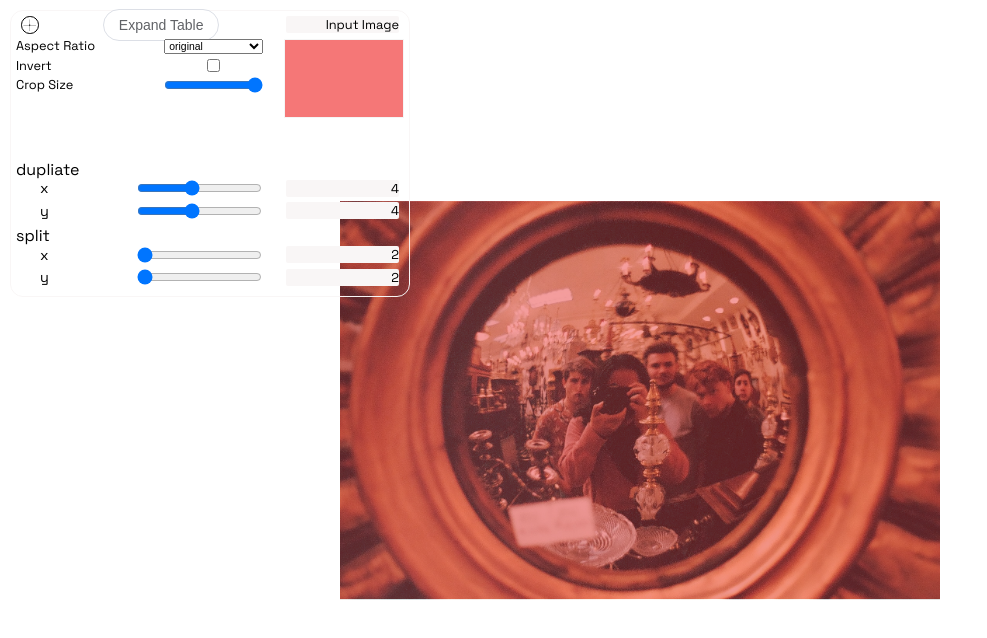
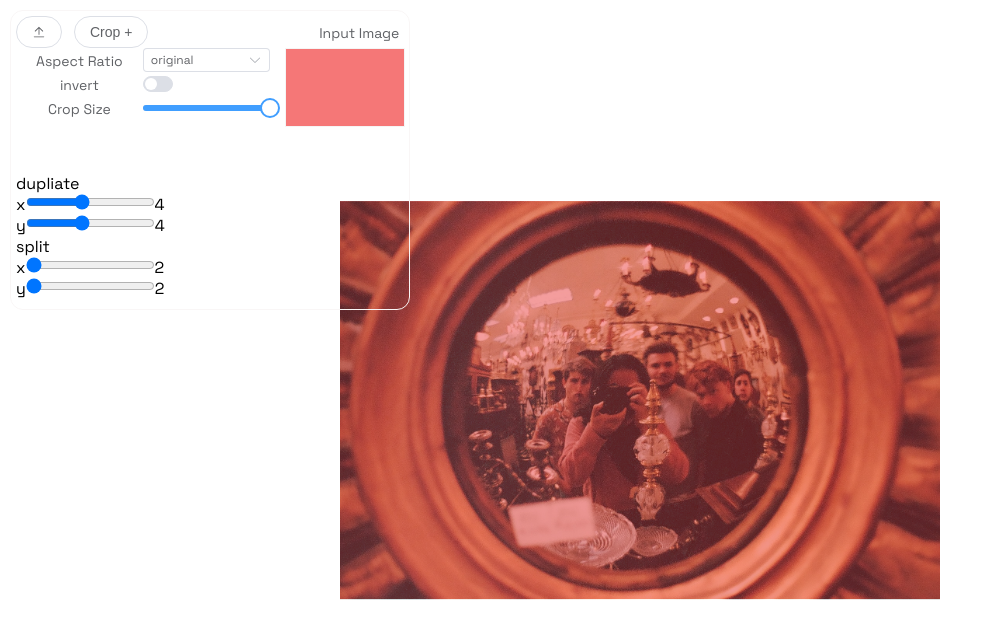
Before and after one commit to kefoto/ftostrip, a Vue app: page / in a window 1280 px wide. Shown: the top 638 px of the page, without its empty margins (0-987 px from the left). Built offline with nearby package versions, Linux system fonts and the light colour scheme.

Commit message:
change format to element plus, wip

```diff
--- a/package.json
+++ b/package.json
@@ -8,6 +8,7 @@
     "lint": "vue-cli-service lint"
   },
   "dependencies": {
+    "@element-plus/icons-vue": "^2.3.1",
     "core-js": "^3.8.3",
     "cropperjs": "^1.6.2",
     "element-plus": "^2.7.6",
--- a/src/components/TogglesInput.vue
+++ b/src/components/TogglesInput.vue
@@ -3,40 +3,94 @@
     <div id="menu">
       <div id="about_img" class="container">
         <div class="normal-input">
-          <input
+          <el-row :gutter="10">
+            <el-col :span="18" style="display: flex"
+              ><input
                 id="image-drop"
                 type="file"
                 ref="myFiles"
                 @change="previewFiles"
               />
-          <div for="image-drop" @click="onPickFile" class="img-drop-button">
-            <img src="../assets/+.svg" alt="" />
+              <el-button
+                round
+                @click="onPickFile"
+                style="justify-content: center"
+              >
+                <el-icon :size="size" :color="color">
+                  <Upload />
+                </el-icon>
+                <!-- <el-icon><Upload /></el-icon> -->
+                <!-- <el-icon class="el-icon--right"><Upload /></el-icon> -->
+              </el-button>
+
+              <el-button round @click="toggleTable">{{
+                tableExpanded ? "Crop -" : "Crop +"
+              }}</el-button></el-col
+            >
+            <!-- style="background-color: red;" -->
+            <el-col :span="6" class="text">
+              <el-text class="text">{{ fileName }}</el-text>
+              <!-- <span class="display-input"></span> -->
+            </el-col>
+          </el-row>
+
+          <el-row :gutter="15" id="expand_table">
+            <el-col :span="16">
+              <el-row>
+                <el-col :span="12" class="text">
+                  <el-text class="text" for="ratio">Aspect Ratio</el-text>
+                </el-col>
+                <el-col :span="12">
+                  <el-select
+                    v-model="selectedWord"
+                    size="small"
+                  >
+                    <el-option
+                      v-for="word in words"
+                      :key="word"
+                      :value="word"
+                    />
+                  </el-select>
+                </el-col>
+              </el-row>
+              <el-row>
+                <el-col :span="12" class="text">
+                  <el-text class="text" for="invert_rotate">invert</el-text>
+                </el-col>
+                <el-col :span="12">
+                  <el-switch v-model="inverted" size="small" />
+                </el-col>
+              </el-row>
+              <el-row>
+                <el-col :span="12" class="text">
+                  <el-text class="text" for="invert_rotate">Crop Size</el-text>
+                </el-col>
+                <el-col :span="12">
+                  <el-slider size="small" placement="left" id="crop-boost" v-model="crop_boost" :min="3" :max="10"/>
+                </el-col>
+              </el-row>
+            </el-col>
+            <!-- style="background-color:red;" -->
+            <el-col :span="8">
+              <CropPreview
+                :cropSize="parseFloat(processedWord)"
+                :inputSize="parseFloat(input_aspec)"
+                :isInverted="inverted"
+                :scale="parseFloat(crop_boost)"
+                id="cPreview"
+              ></CropPreview>
+            </el-col>
+          </el-row>
+          <!-- <button >Input Image</button> -->
         </div>
-          <el-button round @click="toggleTable">{{ tableExpanded ? 'Collapse Table' : 'Expand Table' }}</el-button>
-          <!-- <button >Input Image</button> -->
-          <span class="display-input">{{ fileName }}</span>
-        </div>
-
 
         <div id="for_crop_img">
           <div class="sub_section">
-            <div class="small-input">
-              <label for="ratio">Aspect Ratio</label>
-              <select id="ratio" v-model="selectedWord">
-                <option v-for="word in words" :key="word" :value="word">
-                  <!-- TODO: this index is a issue -->
-                  {{ word }}
-                </option>
-              </select>
+            <!-- <div class="small-input">
+
             </div>
             <div class="small-input">
-              <label for="invert_rotate">Invert</label>
-              <input
-                type="checkbox"
-                name="invert_rotate"
-                id="invert_rotate"
-                v-model="inverted"
-              />
+
             </div>
             <div class="small-input">
               <label for="crop-boost">Crop Size</label>
@@ -48,20 +102,20 @@
                 value="10"
                 v-model="crop_boost"
               />
+            </div> -->
           </div>
-          </div>
-          <CropPreview
+          <!-- <CropPreview
             :cropSize="parseFloat(processedWord)"
             :inputSize="parseFloat(input_aspec)"
             :isInverted="inverted"
             :scale="parseFloat(crop_boost)"
             id="cPreview"
-          ></CropPreview>
+          ></CropPreview> -->
         </div>
       </div>
       <!-- <el-divider content-position="left">edit</el-divider> -->
       <div id="basic" class="container">
-        <p> dupliate</p>
+        <p>dupliate</p>
         <div class="normal-input">
           <label for="divisions">x</label>
           <input
@@ -123,12 +177,16 @@
 <script>
 import eventBus from "../util/eventBus";
 import CropPreview from "./crop/CropPreview.vue";
+// import 'element-plus/lib/theme-chalk/index.css';
+// import PlusIcon from  './icons/PlusIcon.vue';
+// import { Upload } from '@element-plus/icons-vue';
 
 export default {
   name: "TogglesInput",
 
   components: {
     CropPreview,
+    // PlusIcon,
   },
 
   data() {
@@ -174,10 +232,8 @@ export default {
     onPickFile() {
       this.$refs.myFiles.click();
     },
+
     previewFiles(event) {
-      // this.fileName =
-
-      // this.$refs.form.reset();
       const file = event.target.files[0];
       if (file) {
         this.fileName = this.limitNameLength(file.name, 10);
@@ -270,115 +326,115 @@ export default {
 }
 
 .container {
-  position: relative;
-  // height: auto;
-  width: 100%;
+  //   position: relative;
+  //   // height: auto;
+  //   width: 100%;
 
-  // margin-bottom: 0;
+  //   // margin-bottom: 0;
 
-  .normal-input {
-    position: relative;
-    display: flex;
-    // margin-left: 5px;
-    width: 100%;
-    height: 1.1rem;
-    justify-content: space-between;
-    align-items: center;
-    margin-bottom: 5px;
-    padding: 0 5px;
-    // background-color: red;
+  //   .normal-input {
+  //     position: relative;
+  //     display: flex;
+  //     // margin-left: 5px;
+  //     width: 100%;
+  //     height: 1.1rem;
+  //     justify-content: space-between;
+  //     align-items: center;
+  //     margin-bottom: 5px;
+  //     padding: 0 5px;
+  //     // background-color: red;
 
-    &:last-of-type {
-      margin-bottom: 0; // Remove margin-bottom for the first input (image drop)
-    }
+  //     &:last-of-type {
+  //       margin-bottom: 0; // Remove margin-bottom for the first input (image drop)
+  //     }
 
-    > label {
-      width: 25%;
-      text-align: center;
-      display: inherit;
-      font-size: 0.9rem;
-      user-select: none;
-      align-items: center;
-      padding-left: 5%;
-    }
+  //     > label {
+  //       width: 25%;
+  //       text-align: center;
+  //       display: inherit;
+  //       font-size: 0.9rem;
+  //       user-select: none;
+  //       align-items: center;
+  //       padding-left: 5%;
+  //     }
 
-    input[type="file"] {
-      display: none;
-    }
+  //     input[type="file"] {
+  //       display: none;
+  //     }
 
-    input {
-      position: relative;
-      width: 33%;
-      display: flex;
-      align-items: center;
-      // margin-left: auto;
-      margin: 0 auto;
-    }
+  //     input {
+  //       position: relative;
+  //       width: 33%;
+  //       display: flex;
+  //       align-items: center;
+  //       // margin-left: auto;
+  //       margin: 0 auto;
+  //     }
 
-    select {
-      position: relative;
-      width: 30%;
-      //   right:0;
-      display: flex;
-      align-items: center;
-      // margin-left: auto;
-      margin-left: auto;
-    }
+  //     select {
+  //       position: relative;
+  //       width: 30%;
+  //       //   right:0;
+  //       display: flex;
+  //       align-items: center;
+  //       // margin-left: auto;
+  //       margin-left: auto;
+  //     }
 
-    .display-input {
-      background-color: #f9f6f6;
-      width: 30%;
-      margin-left: 0.5%;
-      // margin: 0 10px;
-      user-select: none;
-      text-align: right;
-      font-size: 0.8rem;
-      border-radius: 2px;
-    }
+  //     .display-input {
+  //       background-color: #f9f6f6;
+  //       width: 30%;
+  //       margin-left: 0.5%;
+  //       // margin: 0 10px;
+  //       user-select: none;
+  //       text-align: right;
+  //       font-size: 0.8rem;
+  //       border-radius: 2px;
+  //     }
 
-    .img-drop-button {
-      position: relative;
-      // background-color: red;
-      width: auto;
-      height: 100%;
-      border: 0.7px solid black;
-      border-radius: 50%;
-      transition: all 0.3s ease;
+  //     .img-drop-button {
+  //       position: relative;
+  //       // background-color: red;
+  //       width: auto;
+  //       height: 100%;
+  //       border: 0.7px solid black;
+  //       border-radius: 50%;
+  //       transition: all 0.3s ease;
 
-      &:hover {
-        // transform: invert(100%);
-        background-color: black;
+  //       &:hover {
+  //         // transform: invert(100%);
+  //         background-color: black;
 
-        img {
-          filter: invert(1);
-        }
-      }
-      img {
-        // transform: scale(0.9);
-        position: relative;
-        height: 100%;
-        width: auto;
-        padding: 10%;
-        transition: all 0.3s ease;
-      }
-    }
-  }
-}
+  //         img {
+  //           filter: invert(1);
+  //         }
+  //       }
+  //       img {
+  //         // transform: scale(0.9);
+  //         position: relative;
+  //         height: 100%;
+  //         width: auto;
+  //         padding: 10%;
+  //         transition: all 0.3s ease;
+  //       }
+  //     }
+  //   }
+  // }
 
-#for_crop_img {
-  width: 100%;
-  height: 110px;
-  display: flex;
-  align-content: space-between;
-  // position: ;
-  .sub_section {
-    // background-color: red;
-    // margin-top:auto;
-    // font-size: 0.5rem;
-    height: 100%;
-    width: 65%;
-    margin-right: auto;
-  }
+  // #for_crop_img {
+  //   width: 100%;
+  //   height: 110px;
+  //   display: flex;
+  //   align-content: space-between;
+  //   // position: ;
+  //   .sub_section {
+  //     // background-color: red;
+  //     // margin-top:auto;
+  //     // font-size: 0.5rem;
+  //     height: 100%;
+  //     width: 65%;
+  //     margin-right: auto;
+  //   }
 
   #cPreview {
     width: 120px;
@@ -389,109 +445,142 @@ export default {
     margin: auto 0;
   }
 
-  margin-bottom: 10px;
-}
-// CropPreview {
+  //   margin-bottom: 10px;
+  // }
+  // // CropPreview {
+  // //   position: relative;
+  // //   display: flex;
+  // //   width: 33%;
+  // //   // background-color: red;
+  // // }
+  // .small-input {
+  //   // background-color:
   //   position: relative;
   //   display: flex;
-//   width: 33%;
-//   // background-color: red;
-// }
-.small-input {
-  // background-color:
+  //   // margin-left: 5px;
+  //   width: 100%;
+  //   height: 0.9rem;
+  //   font-size: 1rem;
+  //   justify-content: space-between;
+
+  //   margin-bottom: 5px;
+  //   padding-right: 5px;
+
+  //   .img-drop {
+  //     height: 1.4rem !important;
+  //   }
+
+  //   &:last-of-type {
+  //     margin-bottom: 0; // Remove margin-bottom for the first input (image drop)
+  //   }
+
+  //   > label {
+  //     width: 60%;
+  //     text-align: center;
+  //     display: inherit;
+  //     font-size: 0.8rem;
+  //     user-select: none;
+  //     align-items: center;
+  //   }
+
+  //   input {
+  //     position: relative;
+  //     width: 40%;
+  //     display: flex;
+  //     align-items: right;
+  //     // padding-right: 10px;
+  //     // margin-right: auto;
+  //     margin: auto;
+  //     // margin: 0 auto;
+  //   }
+
+  //   select {
+  //     position: relative;
+  //     width: 40%;
+  //     //   right:0;
+  //     font-size: 0.65rem;
+  //     display: flex;
+  //     // text-align: center;
+  //     align-items: center;
+  //     // margin-left: auto;
+  //     margin: auto 0;
+  //   }
+
+  //   .display-input {
+  //     background-color: #f9f6f6;
+  //     width: 30%;
+  //     margin-left: 0.5%;
+  //     // margin: 0 10px;
+  //     user-select: none;
+  //     text-align: right;
+  //     font-size: 0.8rem;
+  //     border-radius: 2px;
+  //   }
+
+  //   .img-drop-button {
+  //     position: relative;
+
+  //     width: auto;
+  //     height: 100%;
+  //     border: 0.7px solid black;
+  //     border-radius: 50%;
+  //     transition: all 0.3s ease;
+
+  //     &:hover {
+  //       // transform: invert(100%);
+  //       background-color: black;
+
+  //       img {
+  //         filter: invert(1);
+  //       }
+  //     }
+  img {
+    // transform: scale(0.9);
+    // background-color: red;
     position: relative;
-  display: flex;
-  // margin-left: 5px;
-  width: 100%;
-  height: 0.9rem;
-  font-size: 1rem;
-  justify-content: space-between;
-
-  margin-bottom: 5px;
-  padding-right: 5px;
-
-  .img-drop {
-    height: 1.4rem !important;
+    top: 50%;
+    left: 50%;
+    transform: translate(-50%, -50%);
+    height: 20px;
+    width: 20px;
+    margin: auto;
+    // padding: 10%;
+    transition: all 0.3s ease;
   }
-
-  &:last-of-type {
-    margin-bottom: 0; // Remove margin-bottom for the first input (image drop)
-  }
-
-  > label {
-    width: 60%;
-    text-align: center;
-    display: inherit;
-    font-size: 0.8rem;
-    user-select: none;
-    align-items: center;
+  //   }
 }
 
 input[type="file"] {
   display: none;
 }
 
-  input {
-    position: relative;
-    width: 40%;
-    display: flex;
-    align-items: right;
-    // padding-right: 10px;
-    // margin-right: auto;
+.text {
+  // background-color: red;
+  justify-content: center;
+  text-align: center;
   margin: auto;
-    // margin: 0 auto;
 }
 
-  select {
-    position: relative;
-    width: 40%;
-    //   right:0;
-    font-size: 0.65rem;
+.el-button.round {
   display: flex;
-    // text-align: center;
+  justify-content: center;
   align-items: center;
-    // margin-left: auto;
-    margin: auto 0;
 }
 
-  .display-input {
-    background-color: #f9f6f6;
-    width: 30%;
-    margin-left: 0.5%;
-    // margin: 0 10px;
-    user-select: none;
-    text-align: right;
-    font-size: 0.8rem;
-    border-radius: 2px;
+.el-upload-list {
+  /* Adjust the position as needed */
+  position: absolute;
+  top: 10px; /* Example: move 10px from the top */
+  left: 10px; /* Example: move 10px from the left */
+  z-index: 1000; /* Ensure it appears above other elements */
 }
 
-  .img-drop-button {
-    position: relative;
-
-    width: auto;
-    height: 100%;
-    border: 0.7px solid black;
-    border-radius: 50%;
-    transition: all 0.3s ease;
-
-    &:hover {
-      // transform: invert(100%);
-      background-color: black;
-
-      img {
-        filter: invert(1);
-      }
-    }
-    img {
-      // transform: scale(0.9);
-      position: relative;
-      height: 100%;
-      width: auto;
-      padding: 10%;
-      transition: all 0.3s ease;
-    }
-  }
-}
+// .el-slider__button {
+//   width: 20px; /* Adjust the width as needed */
+//   height: 20px; /* Adjust the height as needed */
+//   border-radius: 50%; /* Make it a perfect circle */
+//   background-color: #409eff; /* Change the color if needed */
+// }
 
 p {
   user-select: none;
--- /dev/null
+++ b/src/components/icons/PlusIcon.vue
@@ -0,0 +1,28 @@
+
+<template>
+    <svg :class="iconClass">
+      <!-- Replace with your SVG content -->
+      <path class="cls-1" d="m396.5,196.5h-158c-19.33,0-35-15.67-35-35V3.5c0-1.93-1.57-3.5-3.5-3.5h0c-1.93,0-3.5,1.57-3.5,3.5v158c0,19.33-15.67,35-35,35H3.5c-1.93,0-3.5,1.57-3.5,3.5h0c0,1.93,1.57,3.5,3.5,3.5h158c19.33,0,35,15.67,35,35v158c0,1.93,1.57,3.5,3.5,3.5h0c1.93,0,3.5-1.57,3.5-3.5v-158c0-19.33,15.67-35,35-35h158c1.93,0,3.5-1.57,3.5-3.5h0c0-1.93-1.57-3.5-3.5-3.5Z"/>
+    </svg>
+  </template>
+
+  <script>
+  export default {
+    props: {
+      iconClass: {
+        type: String,
+        required: true
+      }
+    }
+  };
+  </script>
+
+  <style scoped>
+  .cls-1 {
+    fill: #000;
+    stroke-width: 0px;
+    width: 20px;
+    height: 20px;
+  }
+
+  </style>
```
Also changed, not shown: src/main.js (+9 -0 lines). Lines whose indentation alone changed are shown as unchanged.
